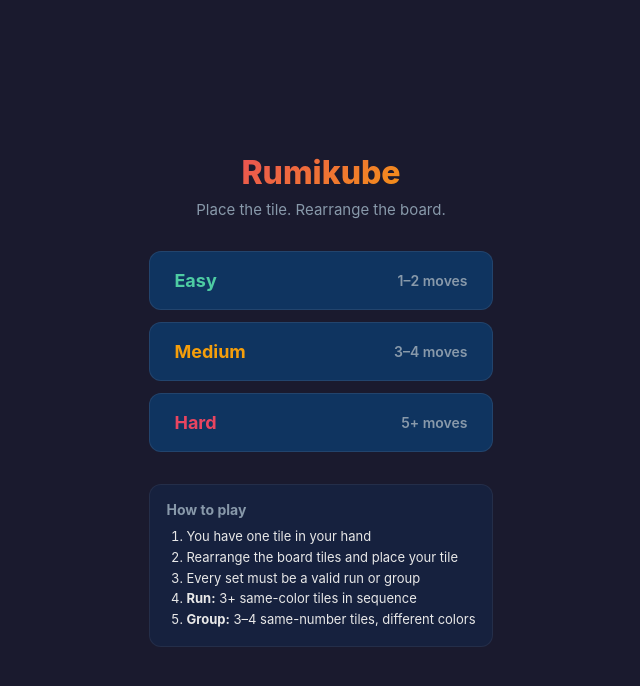
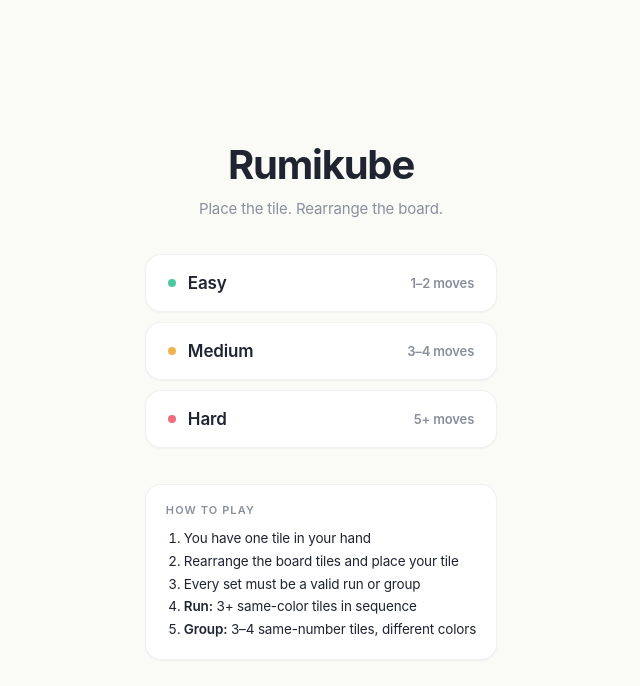
Before and after one commit to rayagabry/rumm-puzz, a React (Vite) app: page / in a window 1280 px wide. Shown: the top 686 px of the page, without its empty margins (319-959 px from the left). Built offline with nearby package versions, Linux system fonts and the light colour scheme.

Commit message:
UX changes

```diff
--- a/src/components/Board.tsx
+++ b/src/components/Board.tsx
@@ -42,8 +42,8 @@ export default function Board({
         style={{
           display: 'flex',
           flexDirection: 'column',
-          gap: 8,
-          padding: 12,
+          gap: 10,
+          padding: 16,
         }}
       >
         {board.map((set, i) => (
@@ -65,15 +65,16 @@ export default function Board({
               display: 'flex',
               alignItems: 'center',
               justifyContent: 'center',
-              padding: '12px 10px',
-              borderRadius: 10,
-              border: '2px dashed var(--success)',
-              background: 'rgba(78, 204, 163, 0.08)',
-              minHeight: 74,
+              padding: '14px 10px',
+              borderRadius: 14,
+              border: '1.5px dashed var(--success)',
+              background: 'var(--success-soft)',
+              minHeight: 78,
               cursor: 'pointer',
               color: 'var(--success)',
               fontSize: 14,
               fontWeight: 600,
+              letterSpacing: '-0.01em',
             }}
           >
             + New set
--- a/src/components/Hand.tsx
+++ b/src/components/Hand.tsx
@@ -14,19 +14,19 @@ export default function Hand({ tile, selected, onTileClick }: Props) {
         display: 'flex',
         alignItems: 'center',
         justifyContent: 'center',
-        gap: 12,
-        padding: '12px 16px',
+        gap: 14,
+        padding: '16px 20px',
         background: 'var(--bg-surface)',
-        borderTop: '1px solid rgba(255,255,255,0.08)',
+        borderTop: '1px solid var(--border)',
       }}
     >
       <span
         style={{
-          fontSize: 13,
+          fontSize: 11,
           color: 'var(--text-muted)',
           fontWeight: 600,
           textTransform: 'uppercase',
-          letterSpacing: 1,
+          letterSpacing: '0.08em',
         }}
       >
         Your tile
@@ -38,13 +38,14 @@ export default function Hand({ tile, selected, onTileClick }: Props) {
           style={{
             width: 44,
             height: 58,
-            borderRadius: 6,
-            border: '2px dashed var(--success)',
+            borderRadius: 10,
+            border: '1.5px dashed var(--success)',
+            background: 'var(--success-soft)',
             display: 'flex',
             alignItems: 'center',
             justifyContent: 'center',
             color: 'var(--success)',
-            fontSize: 18,
+            fontSize: 20,
           }}
         >
           ✓
--- a/src/components/SetRow.tsx
+++ b/src/components/SetRow.tsx
@@ -26,18 +26,17 @@ export default function SetRow({
   return (
     <div
       onClick={(e) => {
-        // Only trigger if clicking the container, not a tile
         if (e.target === e.currentTarget) {
           onSetClick(setIndex);
         }
       }}
       style={{
         display: 'flex',
-        gap: 4,
-        padding: '8px 10px',
-        borderRadius: 10,
+        gap: 6,
+        padding: '10px 12px',
+        borderRadius: 14,
         background: highlight
-          ? 'rgba(78, 204, 163, 0.15)'
+          ? 'var(--success-soft)'
           : valid
             ? 'var(--set-bg)'
             : 'var(--set-invalid)',
@@ -45,13 +44,13 @@ export default function SetRow({
           highlight
             ? 'var(--success)'
             : valid
-              ? 'rgba(255,255,255,0.08)'
-              : 'rgba(233,69,96,0.3)'
+              ? 'transparent'
+              : 'var(--set-invalid-border)'
         }`,
-        minHeight: 74,
+        minHeight: 78,
         minWidth: 60,
         alignItems: 'center',
-        transition: 'background 0.2s, border-color 0.2s',
+        transition: 'background 0.2s ease, border-color 0.2s ease',
         cursor: selectedTileId ? 'pointer' : 'default',
         flexWrap: 'wrap',
       }}
--- a/src/screens/HomeScreen.tsx
+++ b/src/screens/HomeScreen.tsx
@@ -4,10 +4,10 @@ type Props = {
   onSelect: (difficulty: Difficulty) => void;
 };
 
-const DIFFICULTIES: Array<{ key: Difficulty; label: string; desc: string; color: string }> = [
-  { key: 'easy', label: 'Easy', desc: '1–2 moves', color: 'var(--success)' },
-  { key: 'medium', label: 'Medium', desc: '3–4 moves', color: 'var(--tile-yellow)' },
-  { key: 'hard', label: 'Hard', desc: '5+ moves', color: 'var(--accent)' },
+const DIFFICULTIES: Array<{ key: Difficulty; label: string; desc: string; dot: string }> = [
+  { key: 'easy', label: 'Easy', desc: '1–2 moves', dot: 'var(--success)' },
+  { key: 'medium', label: 'Medium', desc: '3–4 moves', dot: 'var(--warning)' },
+  { key: 'hard', label: 'Hard', desc: '5+ moves', dot: 'var(--accent)' },
 ];
 
 export default function HomeScreen({ onSelect }: Props) {
@@ -19,9 +19,9 @@ export default function HomeScreen({ onSelect }: Props) {
         alignItems: 'center',
         justifyContent: 'center',
         height: '100%',
-        gap: 32,
-        padding: 24,
-        maxWidth: 400,
+        gap: 36,
+        padding: 28,
+        maxWidth: 420,
         margin: '0 auto',
       }}
     >
@@ -29,23 +29,22 @@ export default function HomeScreen({ onSelect }: Props) {
       <div style={{ textAlign: 'center' }}>
         <h1
           style={{
-            fontSize: 32,
-            fontWeight: 800,
-            background: 'linear-gradient(135deg, var(--accent), var(--tile-yellow))',
-            WebkitBackgroundClip: 'text',
-            WebkitTextFillColor: 'transparent',
-            marginBottom: 8,
+            fontSize: 40,
+            fontWeight: 700,
+            letterSpacing: '-0.03em',
+            color: 'var(--text)',
+            marginBottom: 10,
           }}
         >
           Rumikube
         </h1>
-        <p style={{ color: 'var(--text-muted)', fontSize: 15 }}>
+        <p style={{ color: 'var(--text-muted)', fontSize: 15, letterSpacing: '-0.01em' }}>
           Place the tile. Rearrange the board.
         </p>
       </div>
 
       {/* Difficulty buttons */}
-      <div style={{ display: 'flex', flexDirection: 'column', gap: 12, width: '100%' }}>
+      <div style={{ display: 'flex', flexDirection: 'column', gap: 10, width: '100%' }}>
         {DIFFICULTIES.map((d) => (
           <button
             key={d.key}
@@ -54,16 +53,27 @@ export default function HomeScreen({ onSelect }: Props) {
               display: 'flex',
               alignItems: 'center',
               justifyContent: 'space-between',
-              padding: '18px 24px',
-              background: 'var(--bg-card)',
-              borderRadius: 12,
-              border: `1px solid rgba(255,255,255,0.08)`,
+              padding: '18px 22px',
+              background: 'var(--bg-surface)',
+              borderRadius: 16,
+              border: '1px solid var(--border)',
+              boxShadow: 'var(--shadow-sm)',
               width: '100%',
               textAlign: 'left',
             }}
           >
-            <span style={{ fontSize: 18, fontWeight: 700, color: d.color }}>{d.label}</span>
-            <span style={{ fontSize: 14, color: 'var(--text-muted)' }}>{d.desc}</span>
+            <span style={{ display: 'flex', alignItems: 'center', gap: 12 }}>
+              <span
+                style={{
+                  width: 8,
+                  height: 8,
+                  borderRadius: '50%',
+                  background: d.dot,
+                }}
+              />
+              <span style={{ fontSize: 17, fontWeight: 600, color: 'var(--text)' }}>{d.label}</span>
+            </span>
+            <span style={{ fontSize: 13, color: 'var(--text-muted)' }}>{d.desc}</span>
           </button>
         ))}
       </div>
@@ -72,29 +82,41 @@ export default function HomeScreen({ onSelect }: Props) {
       <div
         style={{
           background: 'var(--bg-surface)',
-          borderRadius: 12,
-          padding: 16,
+          borderRadius: 16,
+          padding: '18px 20px',
           width: '100%',
-          border: '1px solid rgba(255,255,255,0.06)',
+          border: '1px solid var(--border)',
+          boxShadow: 'var(--shadow-sm)',
         }}
       >
-        <h3 style={{ fontSize: 14, marginBottom: 8, color: 'var(--text-muted)' }}>How to play</h3>
+        <h3
+          style={{
+            fontSize: 11,
+            marginBottom: 10,
+            color: 'var(--text-muted)',
+            textTransform: 'uppercase',
+            letterSpacing: '0.1em',
+            fontWeight: 600,
+          }}
+        >
+          How to play
+        </h3>
         <ol
           style={{
-            fontSize: 13,
-            lineHeight: 1.6,
+            fontSize: 13.5,
+            lineHeight: 1.7,
             color: 'var(--text)',
-            paddingLeft: 20,
+            paddingLeft: 18,
           }}
         >
           <li>You have one tile in your hand</li>
           <li>Rearrange the board tiles and place your tile</li>
           <li>Every set must be a valid run or group</li>
           <li>
-            <strong>Run:</strong> 3+ same-color tiles in sequence
+            <strong style={{ fontWeight: 600 }}>Run:</strong> 3+ same-color tiles in sequence
           </li>
           <li>
-            <strong>Group:</strong> 3–4 same-number tiles, different colors
+            <strong style={{ fontWeight: 600 }}>Group:</strong> 3–4 same-number tiles, different colors
           </li>
         </ol>
       </div>
--- a/src/styles.css
+++ b/src/styles.css
@@ -6,25 +6,41 @@
 }
 
 :root {
-  --bg: #1a1a2e;
-  --bg-surface: #16213e;
-  --bg-card: #0f3460;
-  --text: #e8e8e8;
-  --text-muted: #8899aa;
-  --accent: #e94560;
-  --accent-hover: #ff6b81;
-  --success: #4ecca3;
-  --tile-face: #f5f0e1;
-  --tile-shadow: #d4cfc0;
-  --tile-border: #bbb5a6;
-  --set-bg: rgba(255, 255, 255, 0.06);
-  --set-valid: rgba(78, 204, 163, 0.2);
-  --set-invalid: rgba(233, 69, 96, 0.2);
+  /* Light, airy palette */
+  --bg: #fafaf7;
+  --bg-surface: #ffffff;
+  --bg-card: #ffffff;
+  --bg-subtle: #f3f2ee;
+  --text: #1f2430;
+  --text-muted: #8a8f9c;
+  --text-soft: #b8bcc6;
+  --border: rgba(20, 24, 40, 0.06);
+  --border-strong: rgba(20, 24, 40, 0.1);
 
-  --tile-red: #e94560;
-  --tile-blue: #3b82f6;
-  --tile-yellow: #f59e0b;
-  --tile-black: #374151;
+  --accent: #ef6c7a;
+  --accent-hover: #e85766;
+  --accent-soft: rgba(239, 108, 122, 0.1);
+  --success: #4cc9a2;
+  --success-soft: rgba(76, 201, 162, 0.12);
+  --warning: #f0b34a;
+
+  /* Tiles: softer ivory face, muted pigment */
+  --tile-face: #fdfcf7;
+  --tile-shadow: rgba(20, 24, 40, 0.08);
+  --tile-border: rgba(20, 24, 40, 0.08);
+
+  --tile-red: #e05a6b;
+  --tile-blue: #4f7fd1;
+  --tile-yellow: #e0a233;
+  --tile-black: #3d4456;
+
+  --set-bg: #f6f5f0;
+  --set-invalid: rgba(224, 90, 107, 0.08);
+  --set-invalid-border: rgba(224, 90, 107, 0.25);
+
+  --shadow-sm: 0 1px 2px rgba(20, 24, 40, 0.04);
+  --shadow-md: 0 2px 8px rgba(20, 24, 40, 0.05), 0 1px 2px rgba(20, 24, 40, 0.03);
+  --shadow-lg: 0 8px 24px rgba(20, 24, 40, 0.06), 0 2px 6px rgba(20, 24, 40, 0.04);
 }
 
 html, body, #root {
@@ -34,10 +50,14 @@ html, body, #root {
 }
 
 body {
-  font-family: -apple-system, BlinkMacSystemFont, 'Segoe UI', Roboto, sans-serif;
+  font-family: ui-rounded, -apple-system, BlinkMacSystemFont, 'SF Pro Rounded',
+    'Segoe UI', Roboto, sans-serif;
   background: var(--bg);
   color: var(--text);
   touch-action: manipulation;
+  -webkit-font-smoothing: antialiased;
+  -moz-osx-font-smoothing: grayscale;
+  letter-spacing: -0.01em;
 }
 
 #root {
@@ -49,11 +69,13 @@ button {
   font-family: inherit;
   cursor: pointer;
   border: none;
-  border-radius: 8px;
-  font-size: 16px;
+  border-radius: 12px;
+  font-size: 15px;
   font-weight: 600;
-  padding: 12px 24px;
-  transition: background 0.15s, transform 0.1s;
+  padding: 12px 22px;
+  letter-spacing: -0.01em;
+  transition: background 0.18s ease, transform 0.12s ease, box-shadow 0.18s ease,
+    color 0.18s ease;
 }
 
 button:active {
@@ -63,6 +85,7 @@ button:active {
 .btn-primary {
   background: var(--accent);
   color: white;
+  box-shadow: 0 1px 2px rgba(239, 108, 122, 0.3);
 }
 
 .btn-primary:hover {
@@ -70,15 +93,26 @@ button:active {
 }
 
 .btn-secondary {
-  background: var(--bg-card);
+  background: var(--bg-subtle);
   color: var(--text);
 }
 
 .btn-secondary:hover {
-  background: #1a4a8a;
+  background: #ebe9e3;
+}
+
+.btn-ghost {
+  background: transparent;
+  color: var(--text-muted);
+}
+
+.btn-ghost:hover {
+  background: var(--bg-subtle);
+  color: var(--text);
 }
 
 .btn-success {
   background: var(--success);
-  color: var(--bg);
+  color: white;
+  box-shadow: 0 1px 2px rgba(76, 201, 162, 0.3);
 }
```
Also changed, not shown: src/components/PuzzleScreen.tsx (+8 -8 lines), src/components/Tile.tsx (+10 -9 lines), src/screens/WinScreen.tsx (+48 -23 lines).
